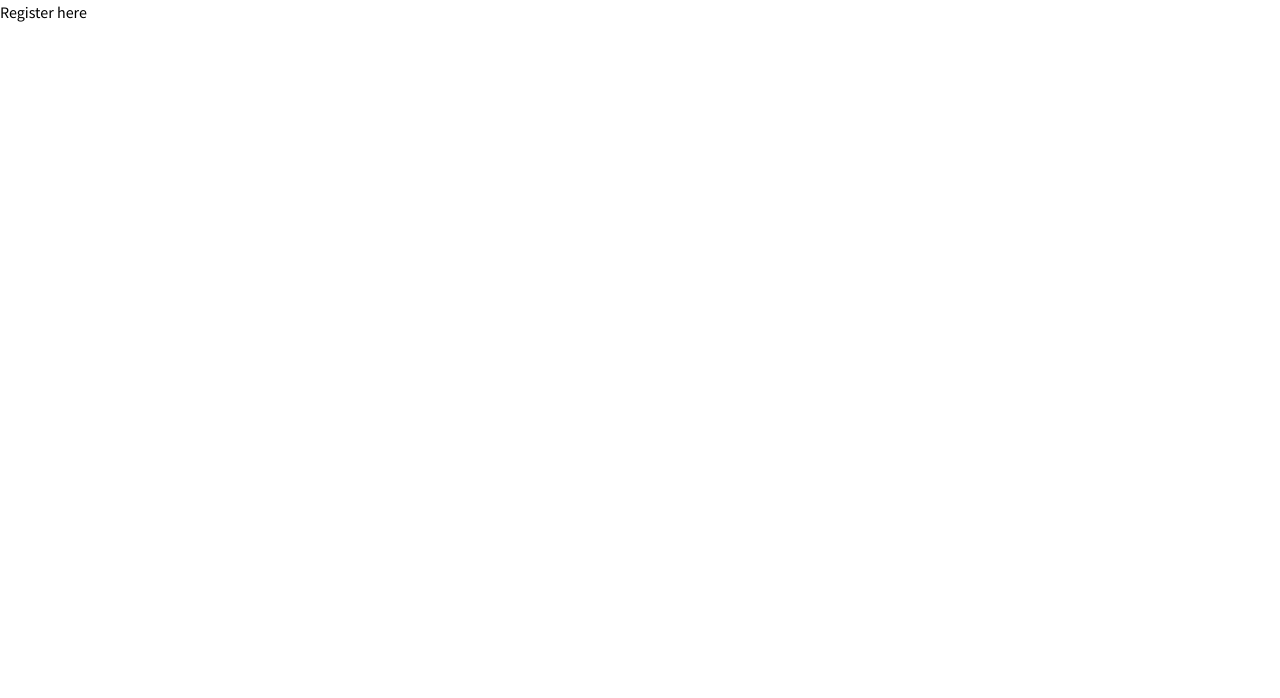
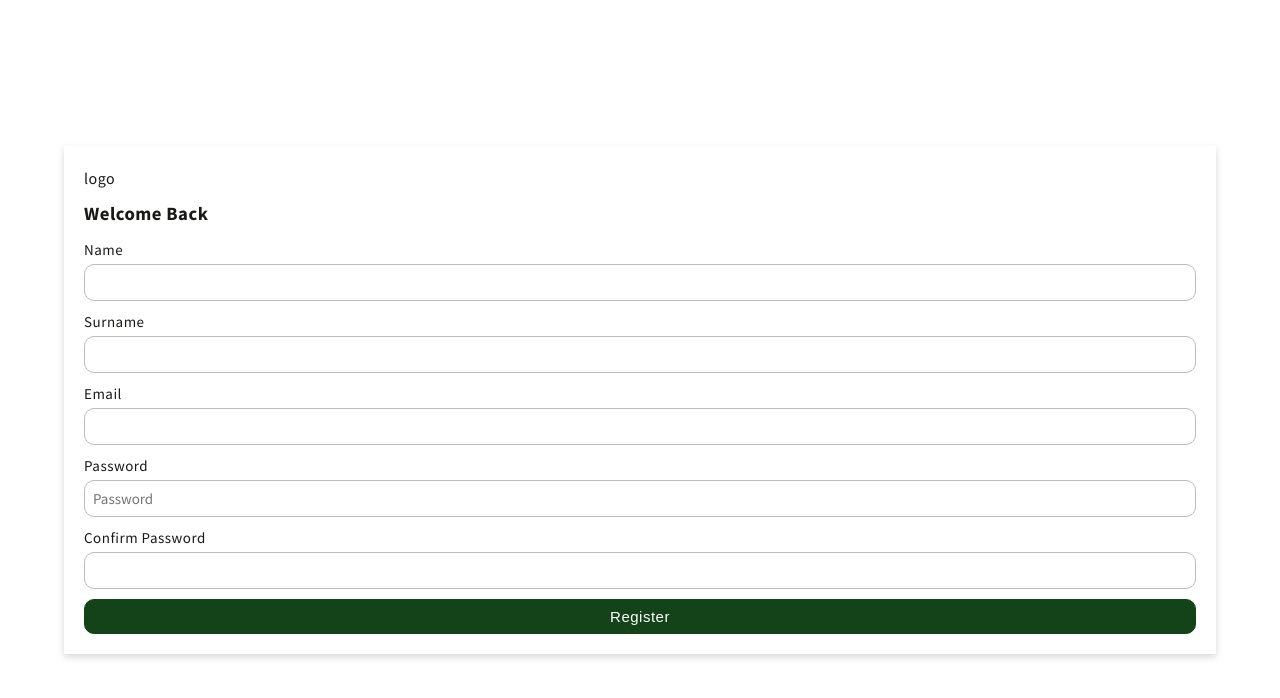
Before and after one commit to margaiwangara/accumulate-client, a React (Create React App) app: page /#/register in a window 1280 px wide. Shown: the top 698 px of the page. Built offline with nearby package versions, Linux system fonts and the light colour scheme.

Commit message:
initial auth form design

```diff
--- a/src/App.css
+++ b/src/App.css
@@ -8,10 +8,10 @@
 
 body {
   --primaryColor: #154319;
-  --whiteColor: #f6f6f6;
+  --whiteColor: #ffffff;
   --blackColor: #191918;
   --darkGreyColor: #495242;
-  --lightGreyColor: #aaaaa9;
+  --lightGreyColor: #bdbdbd;
   --successColor: #28a745;
   --infoColor: #17a2b8;
   --warningColor: #ffc107;
@@ -22,8 +22,27 @@ body {
   font-family: 'Source Sans Pro', Arial, Helvetica, sans-serif;
   line-height: 1.5;
   font-size: 16px;
+  letter-spacing: 0.5px;
+  color: var(--blackColor);
+  background-color: var(--whiteColor);
 }
 
 a {
   text-decoration: none;
 }
+
+input,
+btn {
+  font-family: 'Source Sans Pro', Arial, Helvetica, sans-serif;
+}
+
+.list-unstyled {
+  list-style-type: none;
+}
+
+#app {
+  height: 100vh;
+  width: 100%;
+  overflow-x: hidden;
+  overflow-y: auto;
+}
--- a/src/App.js
+++ b/src/App.js
@@ -12,6 +12,7 @@ const Home = React.lazy(() => import('./views/Home/Home'));
 function App() {
   return (
     <HashRouter>
+      <main id="app">
         <React.Suspense fallback={loading()}>
           <Switch>
             <Route
@@ -29,6 +30,7 @@ function App() {
             <Route path="/" exact render={(props) => <Home {...props} />} />
           </Switch>
         </React.Suspense>
+      </main>
     </HashRouter>
   );
 }
--- /dev/null
+++ b/src/utils/styles.js
@@ -0,0 +1,10 @@
+export const pixelsToRem = (size) => `${size / 16}rem`;
+
+export const fontSize = (size) =>
+  `font-size: ${size}px;font-size: ${pixelsToRem(size)};`;
+
+export const media = {
+  sm: '562px',
+  md: '768px',
+  lg: '992px',
+};
--- a/src/views/Pages/Register.js
+++ b/src/views/Pages/Register.js
@@ -1,7 +1,136 @@
 import React from 'react';
+import styled from 'styled-components';
+import { pixelsToRem, fontSize } from '@/utils/styles';
 
 function Register() {
-  return <p>Register here</p>;
+  return (
+    <AuthContainer>
+      <section className="auth-card">
+        <div className="logo-container">logo</div>
+        <h3>Welcome Back</h3>
+        <form action="#auth" className="auth-form" autoComplete="off">
+          <div className="form-group">
+            <label htmlFor="nameField">Name</label>
+            <input
+              type="text"
+              name="name"
+              id="nameField"
+              className="form-control"
+              required
+            />
+          </div>
+          <div className="form-group">
+            <label htmlFor="surnameField">Surname</label>
+            <input
+              type="text"
+              name="surname"
+              id="surnameField"
+              className="form-control"
+            />
+          </div>
+          <div className="form-group">
+            <label htmlFor="emailField">Email</label>
+            <input
+              type="email"
+              name="email"
+              id="emailField"
+              className="form-control"
+              required
+            />
+          </div>
+          <div className="form-group">
+            <label htmlFor="passwordField">Password</label>
+            <input
+              type="password"
+              name="password"
+              id="passwordField"
+              className="form-control"
+              placeholder="Password"
+              required
+            />
+          </div>
+          <div className="form-group">
+            <label htmlFor="confirmPasswordField">Confirm Password</label>
+            <input
+              type="password"
+              name="confirm_password"
+              id="confirmPasswordField"
+              className="form-control"
+              required
+            />
+          </div>
+          <button type="submit" class="btn btn-primary">
+            Register
+          </button>
+        </form>
+      </section>
+    </AuthContainer>
+  );
 }
 
+const AuthContainer = styled.section`
+  height: 100%;
+  width: 100%;
+  display: grid;
+  grid-template-columns: 1fr;
+  align-items: center;
+  justify-items: center;
+
+  .auth-card {
+    padding: ${pixelsToRem(20)};
+    background-color: var(--whiteColor);
+    display: grid;
+    grid-template-columns: 1fr;
+    gap: ${pixelsToRem(10)};
+    box-shadow: 0 ${pixelsToRem(3)} ${pixelsToRem(7)} rgba(0, 0, 0, 0.16);
+    width: 90%;
+  }
+
+  .auth-form {
+    display: grid;
+    grid-template-columns: 1fr;
+    gap: ${pixelsToRem(10)};
+  }
+
+  .form-group {
+    display: grid;
+    grid-template-columns: 1fr;
+    gap: ${pixelsToRem(2.5)};
+
+    label {
+      ${fontSize(15)}
+    }
+  }
+
+  .form-control {
+    padding: ${pixelsToRem(8)} ${pixelsToRem(8)};
+    outline: none;
+    border: solid ${pixelsToRem(1)} var(--lightGreyColor);
+    border-radius: ${pixelsToRem(10)};
+    ${fontSize(15)}
+    color: var(--blackColor);
+  }
+
+  .btn {
+    padding: ${pixelsToRem(8)};
+    text-transform: capitalize;
+    font-weight: 400;
+    ${fontSize(15)}
+    border-radius: ${pixelsToRem(10)};
+    cursor: pointer;
+    letter-spacing: ${pixelsToRem(0.5)};
+
+
+    &.btn-primary {
+      background-color: var(--primaryColor);
+      color: var(--whiteColor);
+      border: solid ${pixelsToRem(1)} var(--primaryColor);
+
+      &:hover {
+        color: var(--primary);
+        background-color: var(--whiteColor);
+      }
+    }
+  }
+`;
 export default Register;
```
Lines whose indentation alone changed are shown as unchanged.
